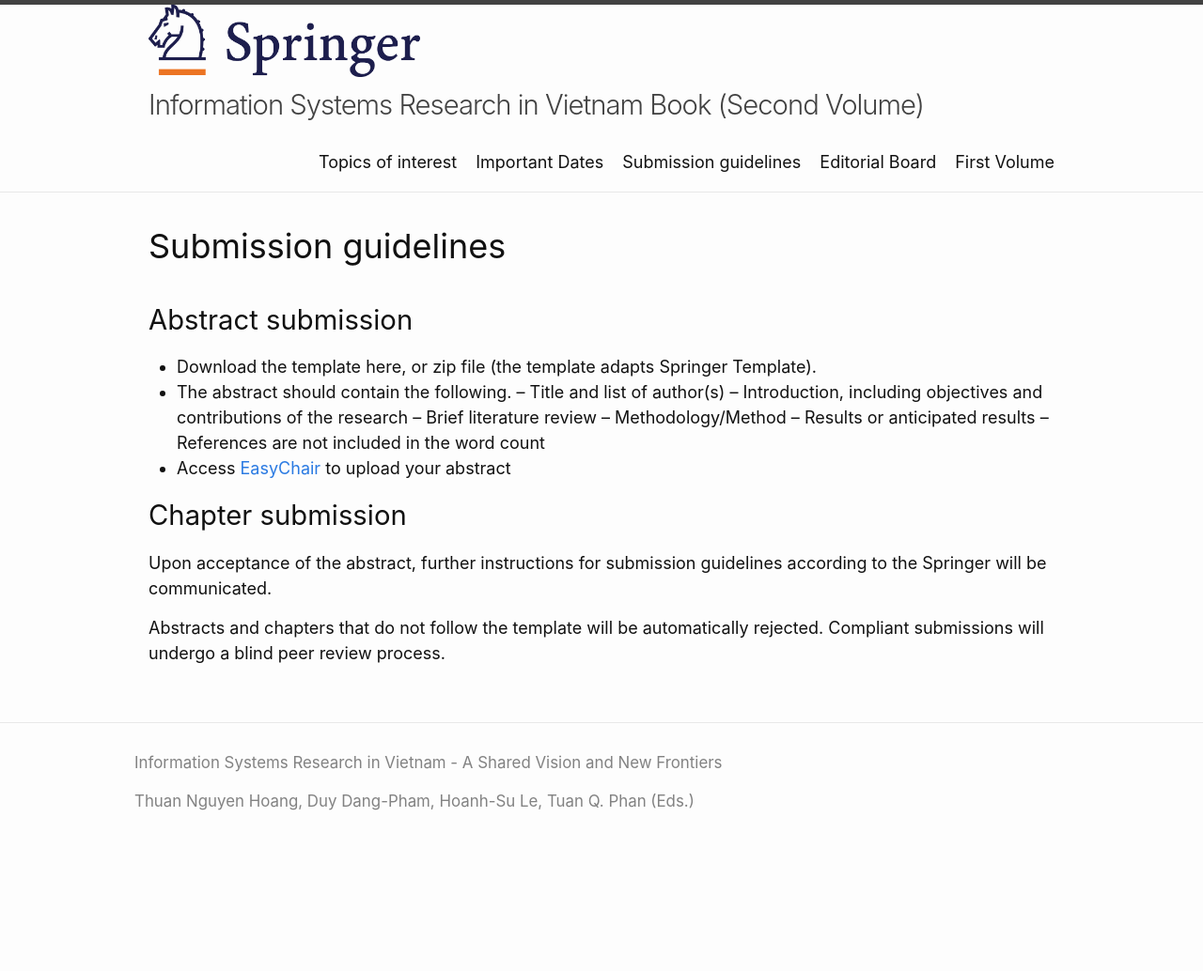
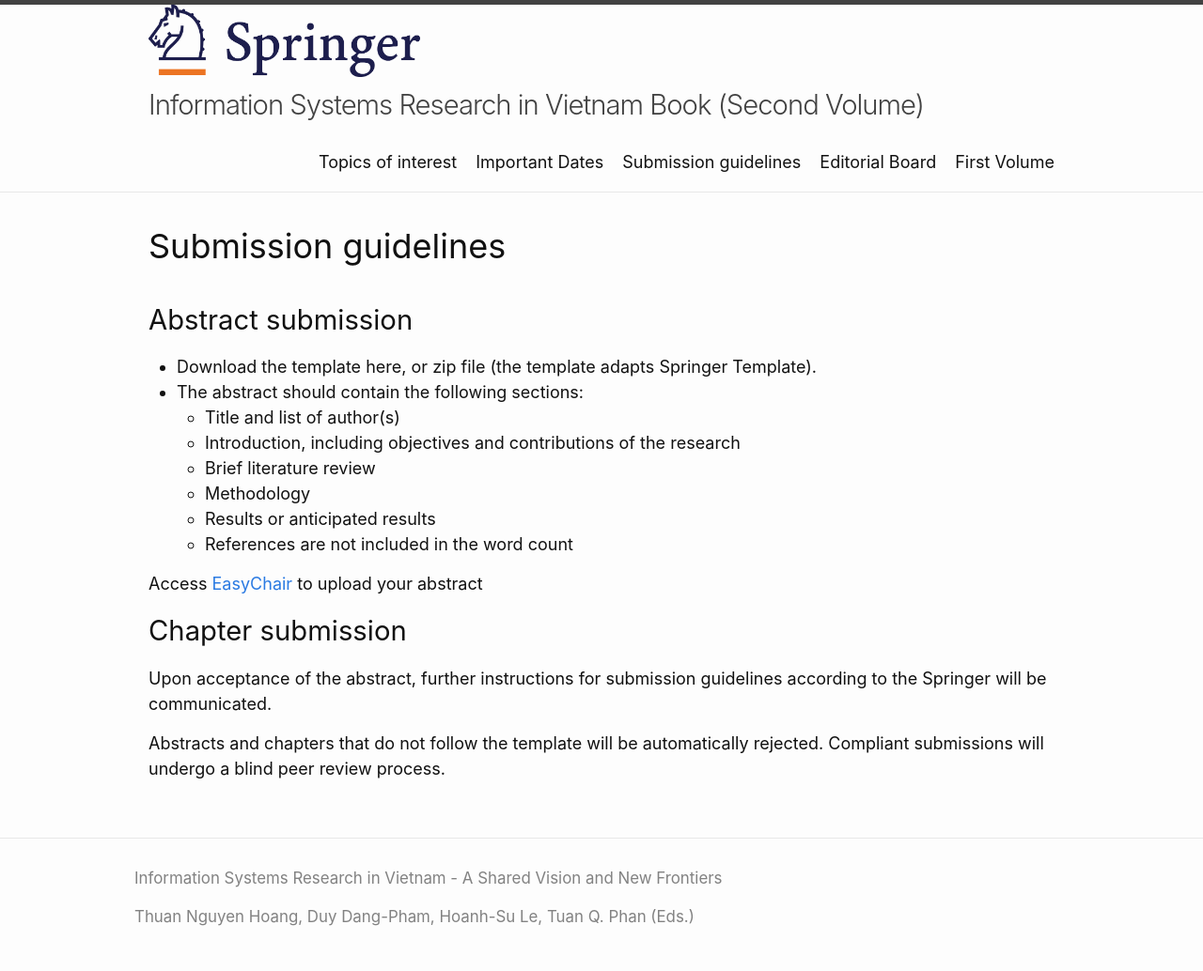
Before and after one commit to infosys-vietnam-book/infosys-vietnam-book.github.io, a Jekyll site: the page built from submission-guidelines.md, in a window 1280 px wide. Shown: the whole page at 94% size. Built offline with Jekyll 4.4.1, drawn with Linux system fonts in a browser that asks for light colours; before the commit the page ends 911 px from its top, so only the background shows below that.

```diff
--- a/submission-guidelines.md
+++ b/submission-guidelines.md
@@ -6,15 +6,20 @@
 ---
 
 ### Abstract submission
-- Download the template here, or zip file (the template adapts Springer Template).
-- The abstract should contain the following.
--- Title and list of author(s)
--- Introduction, including objectives and contributions of the research
--- Brief literature review
--- Methodology/Method
--- Results or anticipated results
--- References are not included in the word count
-- Access <a href="https://easychair.org/conferences/?conf=isresearchvietnamboo0" target="\_blank">EasyChair</a> to upload your abstract
+<ul>
+    <li>Download the template here, or zip file (the template adapts Springer Template).</li>
+    <li>The abstract should contain the following sections:</li>
+    <ul>
+        <li>Title and list of author(s)</li>
+        <li>Introduction, including objectives and contributions of the research</li>
+        <li>Brief literature review</li>
+        <li>Methodology</li>
+        <li>Results or anticipated results</li>
+        <li>References are not included in the word count</li>
+    </ul>
+</ul>
+
+Access <a href="https://easychair.org/conferences/?conf=isresearchvietnamboo0" target="\_blank">EasyChair</a> to upload your abstract
 
 ### Chapter submission
 Upon acceptance of the abstract, further instructions for submission guidelines according to the Springer will be communicated.
```
